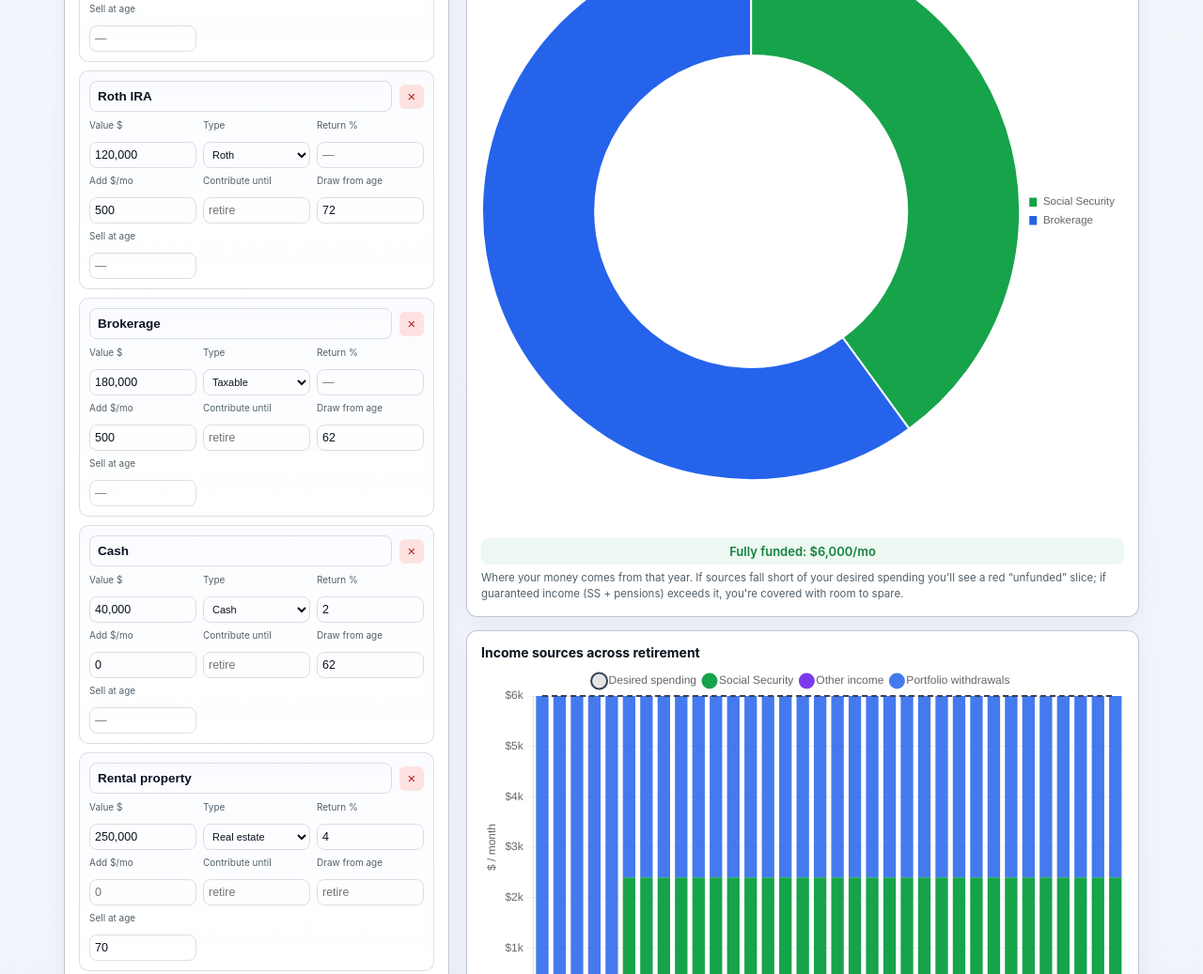
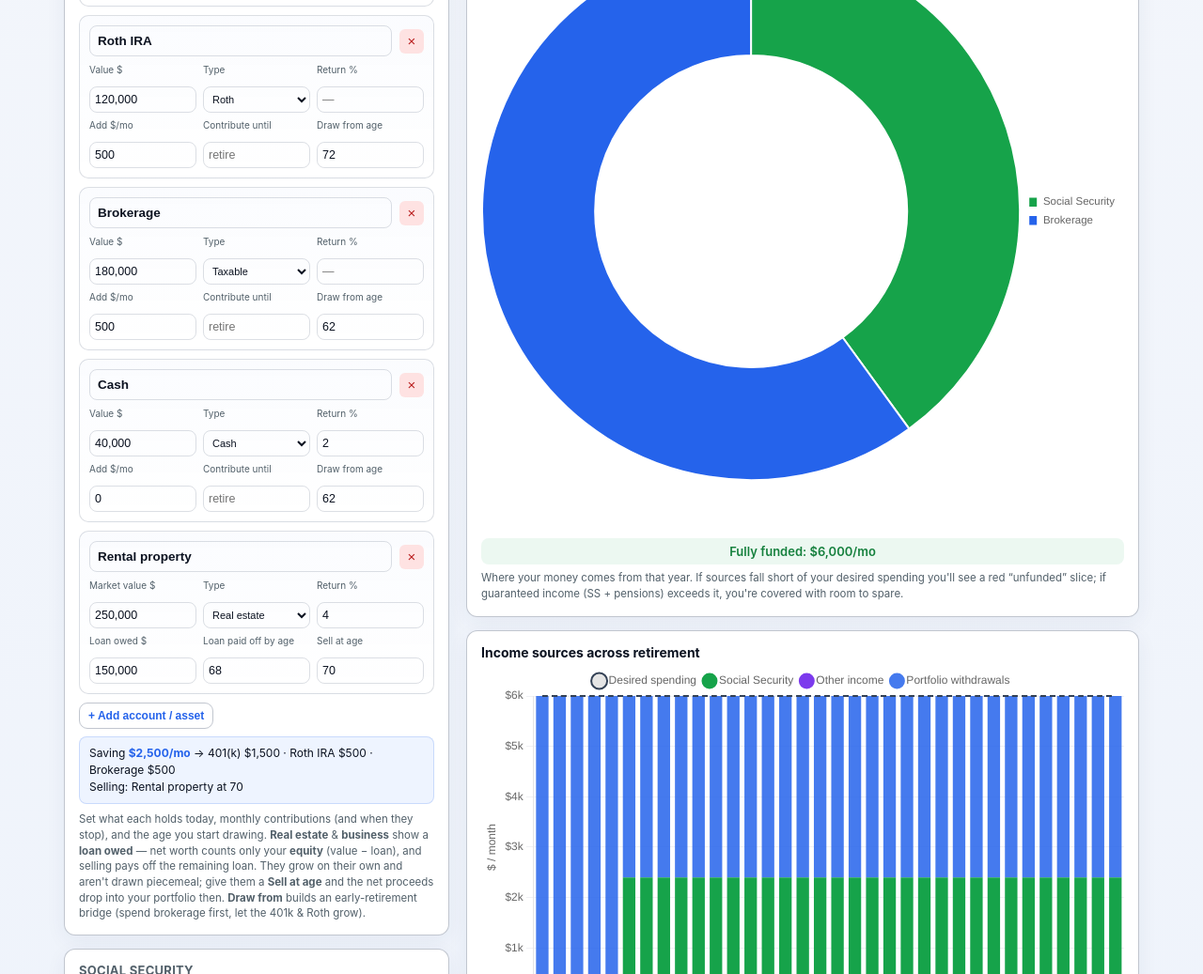
Before and after one commit to Yakapo113/Arkhive, a plain HTML site: page RetirementCalc/index.html in a window 1280 px wide. Shown: the part 980-2017 px from the top of the page at 94% size. Drawn offline with nearby package versions, Linux system fonts and the light colour scheme.

Commit message:
RetirementCalc: model property equity (loan) instead of full value
Real-estate/business assets now carry a loan/mortgage:
- Net worth counts EQUITY (market value − remaining loan), not gross value.
- Loan amortizes linearly to a "paid off by" age.
- Selling pays off the remaining loan (and cap-gains tax), so proceeds are the
  real equity — fixes the prior assumption of full equity at sale.
- Account cards are now type-aware: property shows loan/payoff/sell fields and
  a "Market value" label; financial accounts show contribution/draw fields.

Co-Authored-By: Claude Opus 4.8 <noreply@anthropic.com>

```diff
--- a/RetirementCalc/index.html
+++ b/RetirementCalc/index.html
@@ -178,7 +178,7 @@
           <div id="assetList"></div>
           <button id="addAsset" class="btn ghost sm">+ Add account / asset</button>
           <div id="saveSummary" class="saveSummary"></div>
-          <div class="hint">Set what each holds today, monthly contributions (and when they stop), and the age you start drawing. <b>Real estate</b> &amp; <b>business</b> grow on their own and aren't drawn piecemeal — give them a <b>Sell at age</b> and the after-tax proceeds drop into your portfolio then. <b>Draw from</b> builds an early-retirement bridge (spend brokerage first, let the 401k &amp; Roth grow).</div>
+          <div class="hint">Set what each holds today, monthly contributions (and when they stop), and the age you start drawing. <b>Real estate</b> &amp; <b>business</b> show a <b>loan owed</b> — net worth counts only your <b>equity</b> (value − loan), and selling pays off the remaining loan. They grow on their own and aren't drawn piecemeal; give them a <b>Sell at age</b> and the net proceeds drop into your portfolio then. <b>Draw from</b> builds an early-retirement bridge (spend brokerage first, let the 401k &amp; Roth grow).</div>
         </div>
 
         <div class="card">
@@ -274,6 +274,15 @@ let lastPieSim = null, lastG = null;
 const TYPES = ['401(k) / IRA','Roth','Taxable','Cash','Real estate','Business'];
 const LIQUID = new Set(['401(k) / IRA','Roth','Taxable','Cash']);
 const isLiquid = t => LIQUID.has(t);
+const isProperty = t => t==='Real estate' || t==='Business';
+// remaining mortgage/loan on a property at a given age (linear paydown to the payoff age)
+function loanAt(a, age, currentAge){
+  const L = a.loan||0; if(L<=0) return 0;
+  if(a.loanPayoff==null) return L;                      // no payoff schedule → constant
+  const span = a.loanPayoff - currentAge;
+  if(span<=0) return age>=a.loanPayoff ? 0 : L;
+  return L * Math.max(0, Math.min(1, (a.loanPayoff - age)/span));
+}
 
 const money = n => (n<0?'-':'') + '$' + Math.abs(Math.round(n)).toLocaleString();
 const moneyK = n => { const a=Math.abs(n); const s=n<0?'-':'';
@@ -329,6 +338,7 @@ function readAccounts(g){
     const cu=parseFloat(el.querySelector('.a-until').value);
     const dr=parseFloat(el.querySelector('.a-draw').value);
     const se=parseFloat(el.querySelector('.a-sell').value);
+    const lp=parseFloat(el.querySelector('.a-loanpay').value);
     return {
       label: el.querySelector('.a-label').value || 'Account',
       value: parseNum(el.querySelector('.a-value').value),
@@ -337,7 +347,9 @@ function readAccounts(g){
       contribMo: parseNum(el.querySelector('.a-contrib').value),
       contribUntil: isNaN(cu) ? Infinity : cu,
       draw: isNaN(dr) ? null : dr,
-      sell: isNaN(se) ? null : se
+      sell: isNaN(se) ? null : se,
+      loan: parseNum(el.querySelector('.a-loan').value),
+      loanPayoff: isNaN(lp) ? null : lp
     };
   });
 }
@@ -426,10 +438,10 @@ function simulate(g, accounts, other, scen, returns=null, histSeq=null){
       bal.forEach(a=>{ if(a.contribMo>0 && age < Math.min(scen.retire, a.contribUntil)) a.value += a.contribMo*12; });
     }
 
-    // asset sales at this age -> after-tax proceeds reinvested into liquid pool
+    // asset sales at this age -> proceeds = value − cap-gains tax − remaining loan payoff
     bal.forEach(a=>{ if(a.sell!=null && Math.round(a.sell)===age && a.value>0){
-      const net = netFrom(a.type, a.value, g);
-      a.value = 0; bal[reinvestIdx].value += net; saleY += net;
+      const net = Math.max(0, netFrom(a.type, a.value, g) - loanAt(a, age, g.currentAge));
+      a.value = 0; a.loan = 0; bal[reinvestIdx].value += net; saleY += net;
     }});
 
     if(retired){
@@ -482,7 +494,9 @@ function simulate(g, accounts, other, scen, returns=null, histSeq=null){
       a.value = Math.max(0, a.value*(1+r));
     });
 
-    years.push({age, total:bal.reduce((s,a)=>s+a.value,0), ss:ssY, other:otherY, wd:wdNet, wdBy, sale:saleY, desired, retired, shortfall});
+    // net worth counts property EQUITY (market value − remaining loan), not gross value
+    const netWorth = bal.reduce((s,a)=> s + (isProperty(a.type) ? Math.max(0, a.value - loanAt(a,age,g.currentAge)) : a.value), 0);
+    years.push({age, total:netWorth, ss:ssY, other:otherY, wd:wdNet, wdBy, sale:saleY, desired, retired, shortfall});
   }
   return {years, ranOut, ending: years[years.length-1].total};
 }
@@ -701,7 +715,13 @@ function renderSaveSummary(accounts){
 }
 
 /* ---------- dynamic rows ---------- */
-function accountCard({label='',value='',type=TYPES[0],ret='',contrib='',until='',draw='',sell=''}={}){
+function updateCardType(el){
+  const prop = isProperty(el.querySelector('.a-type').value);
+  el.querySelectorAll('.f-fin').forEach(f=> f.style.display = prop?'none':'');
+  el.querySelectorAll('.f-prop').forEach(f=> f.style.display = prop?'':'none');
+  el.querySelector('.lbl-value').textContent = prop?'Market value $':'Value $';
+}
+function accountCard({label='',value='',type=TYPES[0],ret='',contrib='',until='',draw='',sell='',loan='',loanpay=''}={}){
   const el=document.createElement('div'); el.className='acct';
   el.innerHTML=`
     <div class="acctTop">
@@ -709,19 +729,24 @@ function accountCard({label='',value='',type=TYPES[0],ret='',contrib='',until=''
       <button class="del" title="Remove">×</button>
     </div>
     <div class="acctGrid">
-      <div class="mini"><label>Value $</label><input class="a-value" type="number" value="${value}" placeholder="0"></div>
+      <div class="mini"><label class="lbl-value">Value $</label><input class="a-value" type="number" value="${value}" placeholder="0"></div>
       <div class="mini"><label>Type</label><select class="a-type">${TYPES.map(t=>`<option${t===type?' selected':''}>${t}</option>`).join('')}</select></div>
       <div class="mini"><label>Return %</label><input class="a-ret" type="number" value="${ret}" placeholder="—"></div>
-      <div class="mini"><label>Add $/mo</label><input class="a-contrib" type="number" value="${contrib}" placeholder="0"></div>
-      <div class="mini"><label>Contribute until</label><input class="a-until" type="number" value="${until}" placeholder="retire"></div>
-      <div class="mini"><label>Draw from age</label><input class="a-draw" type="number" value="${draw}" placeholder="retire"></div>
-      <div class="mini"><label>Sell at age</label><input class="a-sell" type="number" value="${sell}" placeholder="—"></div>
+      <div class="mini f-fin"><label>Add $/mo</label><input class="a-contrib" type="number" value="${contrib}" placeholder="0"></div>
+      <div class="mini f-fin"><label>Contribute until</label><input class="a-until" type="number" value="${until}" placeholder="retire"></div>
+      <div class="mini f-fin"><label>Draw from age</label><input class="a-draw" type="number" value="${draw}" placeholder="retire"></div>
+      <div class="mini f-prop"><label>Loan owed $</label><input class="a-loan" type="number" value="${loan}" placeholder="0"></div>
+      <div class="mini f-prop"><label>Loan paid off by age</label><input class="a-loanpay" type="number" value="${loanpay}" placeholder="—"></div>
+      <div class="mini f-prop"><label>Sell at age</label><input class="a-sell" type="number" value="${sell}" placeholder="—"></div>
     </div>`;
   el.querySelector('.del').onclick=()=>{el.remove();recompute();};
   el.querySelectorAll('input,select').forEach(i=>i.addEventListener('input',recompute));
+  el.querySelector('.a-type').addEventListener('change',()=>updateCardType(el));
   $('assetList').appendChild(el);
   attachCurrency(el.querySelector('.a-value'));
   attachCurrency(el.querySelector('.a-contrib'));
+  attachCurrency(el.querySelector('.a-loan'));
+  updateCardType(el);
 }
 function otherRow(label='',monthly='',start='',end=''){
   const row=document.createElement('div'); row.className='acctGrid'; row.style.cssText='grid-template-columns:1.4fr 1fr 0.8fr 0.8fr 24px;margin-bottom:6px';
@@ -752,7 +777,7 @@ function loadDemo(){
   accountCard({label:'Roth IRA',      value:120000, type:'Roth',         contrib:500,  draw:72});
   accountCard({label:'Brokerage',     value:180000, type:'Taxable',      contrib:500,  draw:62});
   accountCard({label:'Cash',          value:40000,  type:'Cash', ret:'2',contrib:0,    draw:62});
-  accountCard({label:'Rental property',value:250000, type:'Real estate', ret:'4',      sell:70});
+  accountCard({label:'Rental property',value:250000, type:'Real estate', ret:'4', loan:150000, loanpay:68, sell:70});
   otherRow('Pension',0,65,95);
   ['desiredMonthly','ssFRA'].forEach(id=>formatCurrency($(id)));
   pieAge=70;
```
